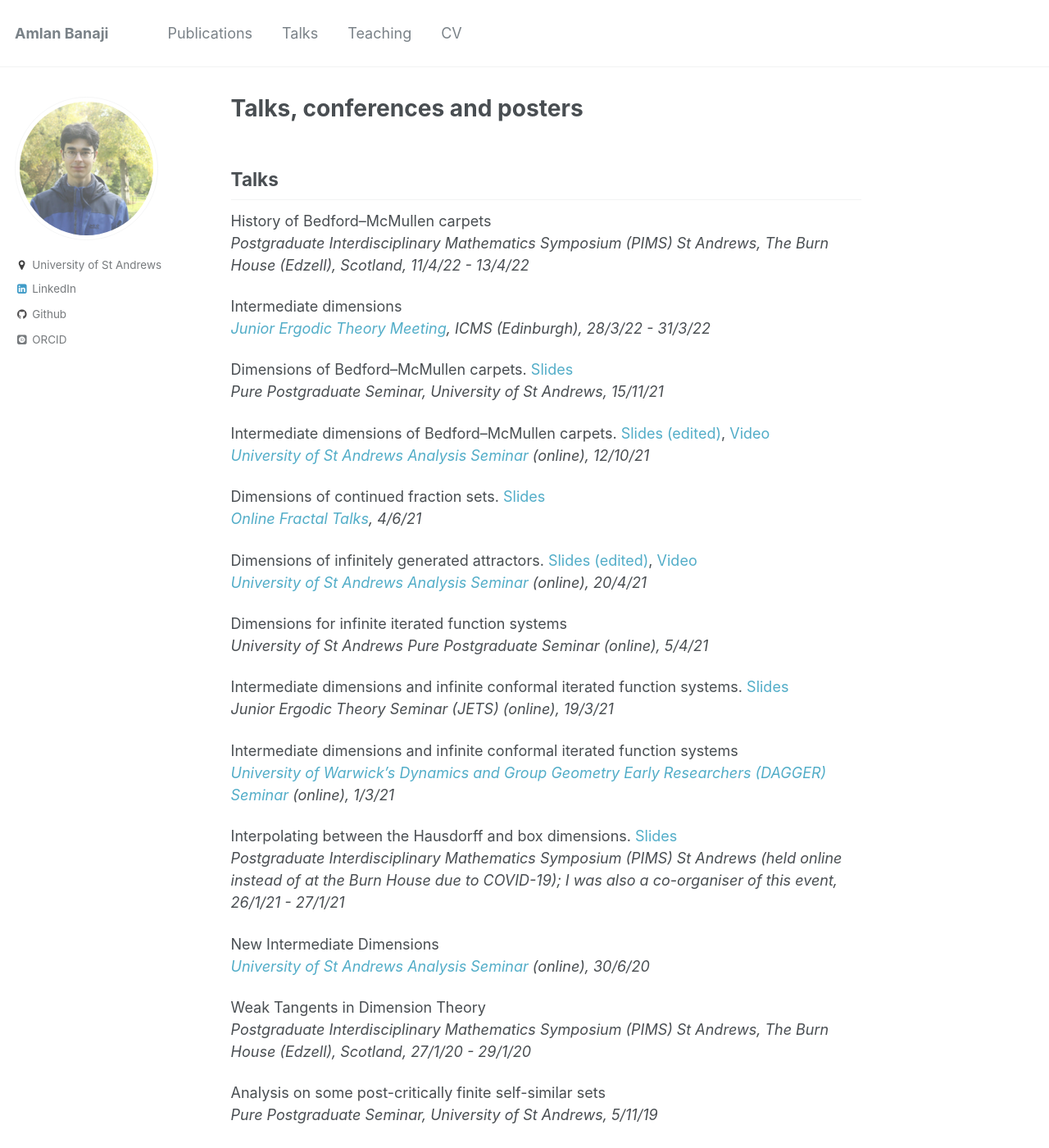
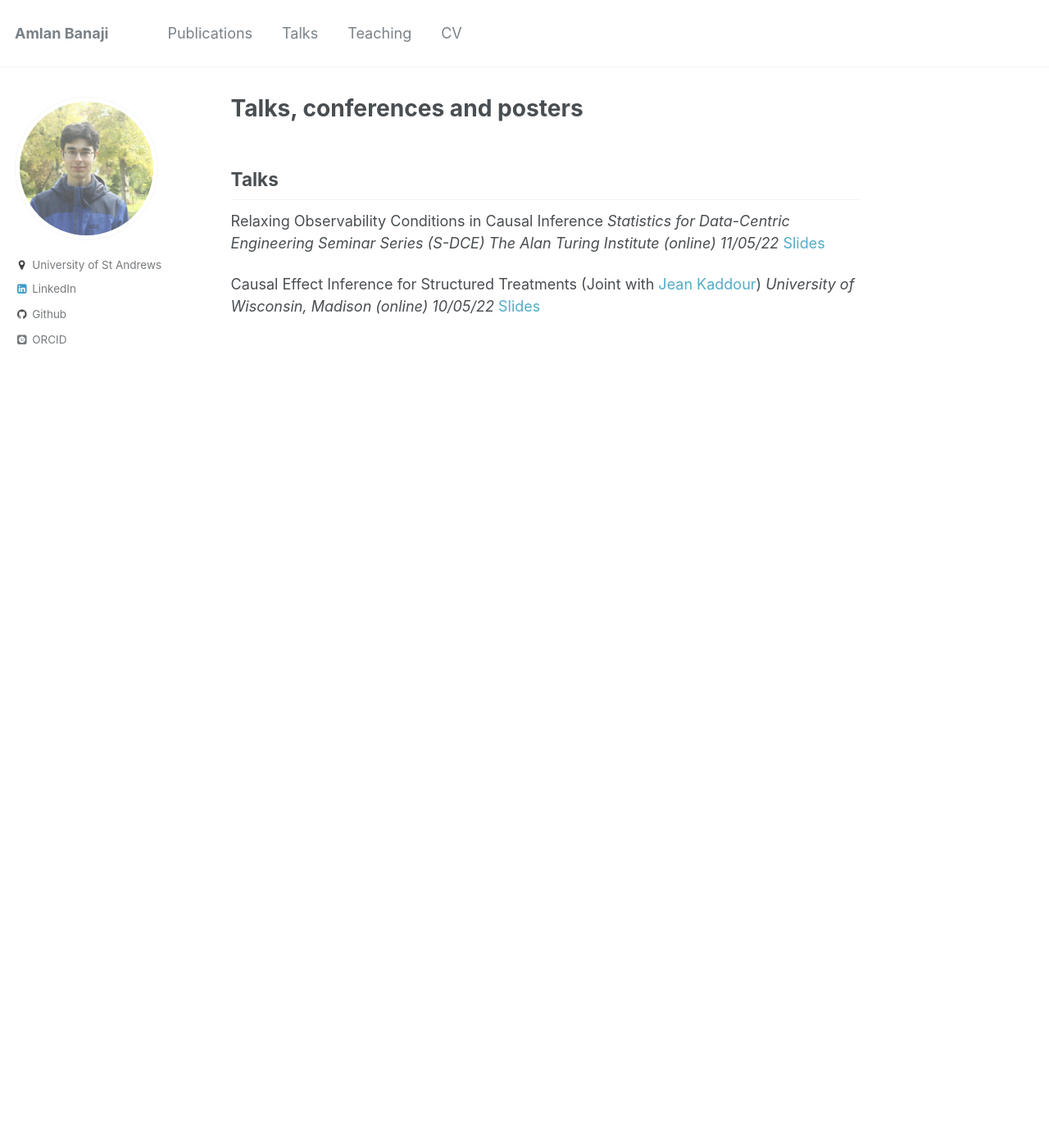
Before and after one commit to yuchen-zhu/yuchen-zhu.github.io, a Jekyll site: the page built from _pages/talks.md, in a window 1280 px wide and 1400 px high. Shown: the whole window at 82% size. Built offline with Jekyll 4.4.1, drawn with Linux system fonts in a browser that asks for light colours; some web fonts are replaced; some of the changed text lies outside the part shown.

```diff
--- a/_pages/talks.md
+++ b/_pages/talks.md
@@ -6,61 +6,10 @@ author_profile: true
 
 ## Talks
 
-History of Bedford–McMullen carpets
-*Postgraduate Interdisciplinary Mathematics Symposium (PIMS) St Andrews, The Burn House (Edzell), Scotland, 11/4/22 - 13/4/22*
+Relaxing Observability Conditions in Causal Inference
+*Statistics for Data-Centric Engineering Seminar Series (S-DCE) The Alan Turing Institute (online) 11/05/22*
+[Slides](https://yuchen-zhu.github.io/files/S-DCE-talk.pdf)
 
-Intermediate dimensions
-*[Junior Ergodic Theory Meeting](https://www.icms.org.uk/workshops/2022/junior-ergodic-theory-meeting), ICMS (Edinburgh), 28/3/22 - 31/3/22*
-
-Dimensions of Bedford–McMullen carpets. [Slides](https://amlan-banaji.github.io/files/BedfordPPS.pdf)
-*Pure Postgraduate Seminar, University of St Andrews, 15/11/21*
-
-Intermediate dimensions of Bedford–McMullen carpets. [Slides (edited)](https://amlan-banaji.github.io/files/BedfordAnalysisSeminar.pdf), [Video](https://www.youtube.com/watch?v=hoHdg71ycqs)
-*[University of St Andrews Analysis Seminar](http://www-maths.mcs.st-andrews.ac.uk/pg/pure/Analysis/seminars.html) (online), 12/10/21*
-
-Dimensions of continued fraction sets. [Slides](https://amlan-banaji.github.io/files/Workshop2021.pdf)
-*[Online Fractal Talks](https://people.maths.bris.ac.uk/~matmj/BBMOS.html), 4/6/21*
-
-Dimensions of infinitely generated attractors. [Slides (edited)](https://amlan-banaji.github.io/files/AnalysisSeminarApril2021.pdf), [Video](https://www.youtube.com/watch?v=KL6q4UNnVEk)
-*[University of St Andrews Analysis Seminar](http://www-maths.mcs.st-andrews.ac.uk/pg/pure/Analysis/seminars.html) (online), 20/4/21*
-
-Dimensions for infinite iterated function systems
-*University of St Andrews Pure Postgraduate Seminar (online), 5/4/21*
-
-Intermediate dimensions and infinite conformal iterated function systems. [Slides](https://amlan-banaji.github.io/files/JETStalkMarch2021.pdf)
-*Junior Ergodic Theory Seminar (JETS) (online), 19/3/21*
-
-Intermediate dimensions and infinite conformal iterated function systems
-*[University of Warwick's Dynamics and Group Geometry Early Researchers (DAGGER) Seminar](https://warwick.ac.uk/fac/sci/maths/research/events/seminars/areas/dagger) (online), 1/3/21*
-
-Interpolating between the Hausdorff and box dimensions. [Slides](https://amlan-banaji.github.io/files/Burn2021Website.pdf)
-*Postgraduate Interdisciplinary Mathematics Symposium (PIMS) St Andrews (held online instead of at the Burn House due to COVID-19); I was also a co-organiser of this event, 26/1/21 - 27/1/21*
-
-New Intermediate Dimensions
-*[University of St Andrews Analysis Seminar](http://www-maths.mcs.st-andrews.ac.uk/pg/pure/Analysis/seminars.html) (online), 30/6/20*
-
-Weak Tangents in Dimension Theory
-*Postgraduate Interdisciplinary Mathematics Symposium (PIMS) St Andrews, The Burn House (Edzell), Scotland, 27/1/20 - 29/1/20*
-
-Analysis on some post-critically finite self-similar sets
-*Pure Postgraduate Seminar, University of St Andrews, 5/11/19*
-
-
-## Conferences/meetings attended
-
-[Probability, Analysis and Dynamics conference](https://people.maths.bris.ac.uk/~mb13434/pad21/)
-University of Bristol (attended online), 6/4/22 - 8/4/22
-
-[Dynamics and Geometry Online Summer School](https://heilbronn.ac.uk/2020/12/17/cmi-himr-dynamics-and-geometry-summer-school/)
-Clay Mathematics Institute and Heilbronn Institute for Mathematical Research (online), 21/6/21 - 2/7/21
-
-[New Frontiers in Dimension Theory of Dynamical Systems](http://mittag-leffler.se/konferens/new-frontiers-dimension-theory-dynamical-systems-applications-metric-number-theory-web)
-Mittag-Leffler Institute (online), 7/6/21 - 11/6/21
-
-[Afternoon workshop on fractal geometry and geometric measure theory](http://www.mcs.st-andrews.ac.uk/~jmf32/FG19.html)
-*University of St Andrews, 2/9/19*
-
-## Posters
-
-[Intermediate dimensions of Bedford–McMullen carpets](https://amlan-banaji.github.io/files/BristolCarpetsPoster.pdf)
-[Workshop on affine and overlapping iterated function systems](https://www.mat.univie.ac.at/~troscheit/workshop2022/), University of Bristol, 10/5/22 - 12/5/22
+Causal Effect Inference for Structured Treatments (Joint with [Jean Kaddour](https://jeankaddour.com))
+*University of Wisconsin, Madison (online) 10/05/22*
+[Slides](https://yuchen-zhu.github.io/files/SIN-uwmadison.pdf)
```
Also changed, not shown: _pages/about.md (+5 -11 lines), _pages/teaching.md (+5 -10 lines), 1 other file.
